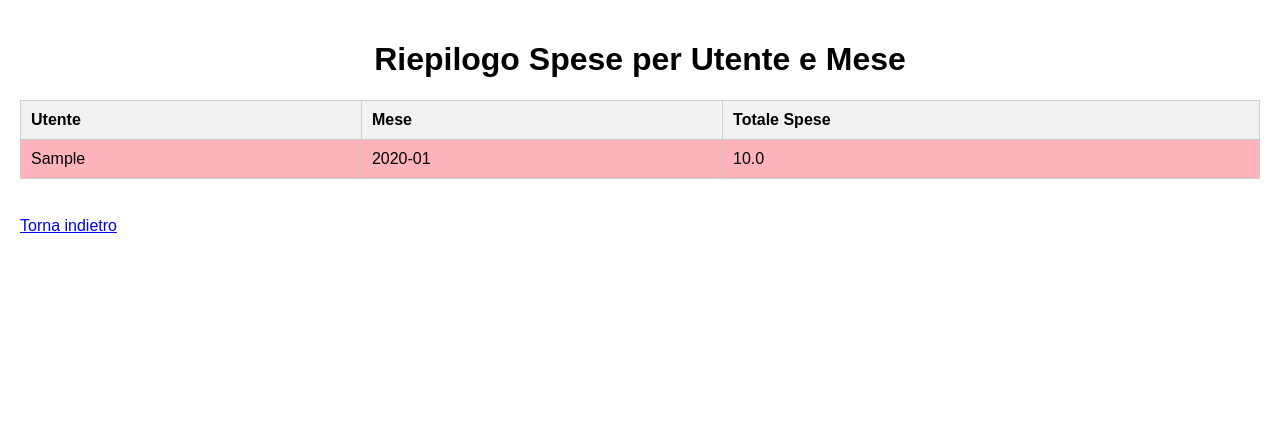
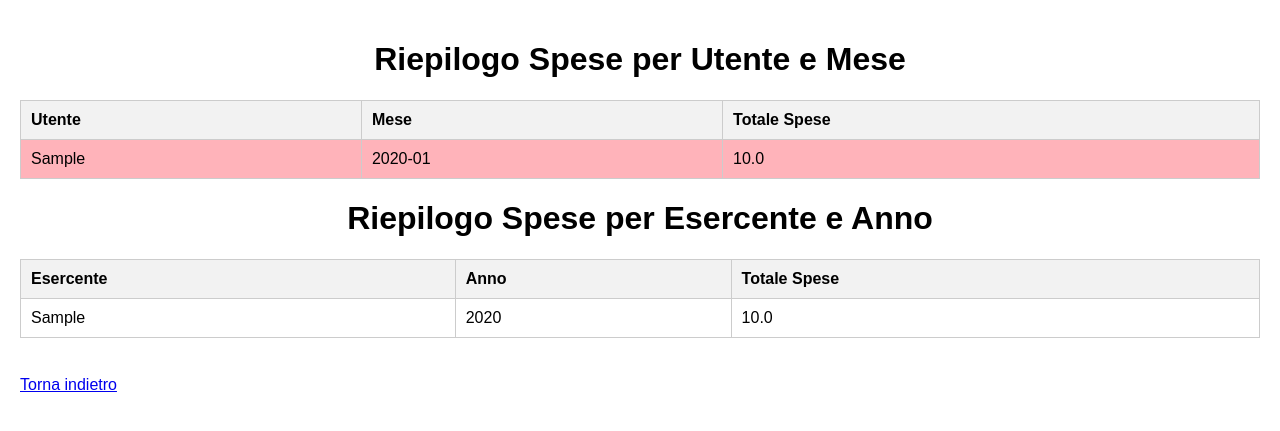
Before and after one commit to katodo/GestioneScontrini, a Flask app: page /summary in a window 1280 px wide. Shown: the top 431 px of the page. Run offline with Flask 3, Linux system fonts and the light colour scheme; tables that the repository leaves empty hold one stand-in row (values such as "Sample post").

Commit message:
Migliorato report spese con visualizzazione per Esercente

```diff
--- a/app.py
+++ b/app.py
@@ -32,6 +32,10 @@ def initialize():
         os.makedirs(app.config['UPLOAD_FOLDER'])
 
 def get_pastel_color(month):
+    if '-' not in month:
+        print(f"Invalid month format: {month}")
+        return '#FFFFFF'
+
     colors = {
         '01': '#FFB3BA',  # January - Light Red
         '02': '#FFDFBA',  # February - Light Orange
@@ -46,7 +50,11 @@ def get_pastel_color(month):
         '11': '#E1FFC9',  # November - Light Mint
         '12': '#FFF0BA'   # December - Light Beige
     }
-    return colors.get(month.split('-')[1], '#FFFFFF')
+
+    month_part = month.split('-')[1]
+    color = colors.get(month_part, '#FFFFFF')
+    print(f"Month: {month}, Color: {color}")
+    return color
 
 @app.route('/')
 def index():
@@ -206,6 +214,19 @@ def get_receipt_thumbnail(id):
         )
     return "No thumbnail available"
 
+def get_merchant_expenses():
+    conn = sqlite3.connect('expenses.db')
+    c = conn.cursor()
+    c.execute('''
+        SELECT merchant, strftime('%Y', date) as year, SUM(amount)
+        FROM expenses
+        GROUP BY merchant, year
+        ORDER BY year ASC, merchant ASC
+    ''')
+    merchant_expenses = c.fetchall()
+    conn.close()
+    return merchant_expenses
+
 @app.route('/summary')
 def summary():
     conn = sqlite3.connect('expenses.db')
@@ -217,8 +238,11 @@ def summary():
         ORDER BY month ASC
     ''')
     summary = c.fetchall()
+
+    merchant_expenses = get_merchant_expenses()
     conn.close()
-    return render_template('summary.html', summary=summary, get_pastel_color=get_pastel_color)
+    return render_template('summary.html', summary=summary, merchant_expenses=merchant_expenses, get_pastel_color=get_pastel_color)
+
 
 @app.route('/autocomplete', methods=['GET'])
 def autocomplete():
--- a/templates/summary.html
+++ b/templates/summary.html
@@ -57,11 +57,47 @@
         </thead>
         <tbody>
             {% for entry in summary %}
+            {% if entry[1] %}
             <tr style="background-color: {{ get_pastel_color(entry[1]) }};">
                 <td>{{ entry[0] }}</td>
                 <td>{{ entry[1] }}</td>
                 <td>{{ entry[2] }}</td>
             </tr>
+            {% else %}
+            <tr>
+                <td>{{ entry[0] }}</td>
+                <td>{{ entry[1] }}</td>
+                <td>{{ entry[2] }}</td>
+            </tr>
+            {% endif %}
+            {% endfor %}
+        </tbody>
+    </table>
+
+    <h1>Riepilogo Spese per Esercente e Anno</h1>
+    <table>
+        <thead>
+            <tr>
+                <th>Esercente</th>
+                <th>Anno</th>
+                <th>Totale Spese</th>
+            </tr>
+        </thead>
+        <tbody>
+            {% for entry in merchant_expenses %}
+            {% if entry[1] %}
+            <tr style="background-color: {{ get_pastel_color(entry[1]) }};">
+                <td>{{ entry[0] }}</td>
+                <td>{{ entry[1] }}</td>
+                <td>{{ entry[2] }}</td>
+            </tr>
+            {% else %}
+            <tr>
+                <td>{{ entry[0] }}</td>
+                <td>{{ entry[1] }}</td>
+                <td>{{ entry[2] }}</td>
+            </tr>
+            {% endif %}
             {% endfor %}
         </tbody>
     </table>
```
